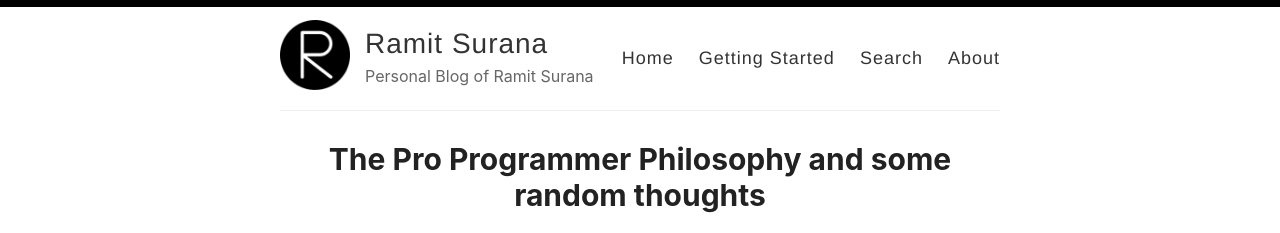
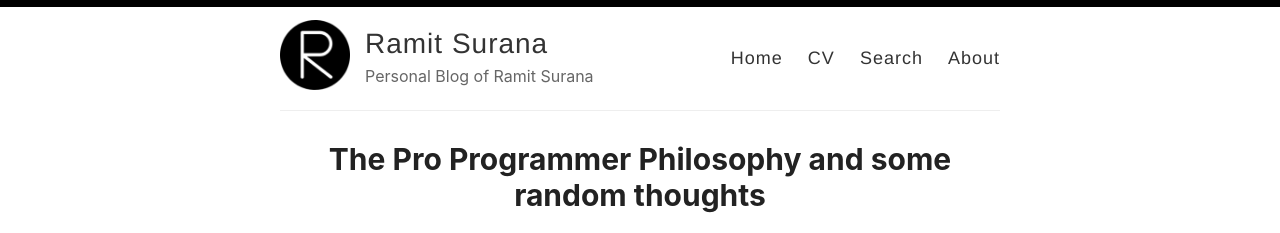
Before and after one commit to ritheshg06/ramitsurana.github.io, a Jekyll site: the page built from index.html, in a window 1280 px wide. Shown: the top 233 px of the page. Built offline with Jekyll 4.4.1, drawn with Linux system fonts in a browser that asks for light colours; the list of posts is cut into pages by our own code.

Commit message:
fix getting started

```diff
--- a/_layouts/default.html
+++ b/_layouts/default.html
@@ -28,7 +28,7 @@
 
             <nav>
               <a href="{{ site.baseurl }}/">Home</a>
-              <a href="{{ site.baseurl }}/getting-started">Getting Started</a>
+              <a href="{{ site.baseurl }}/cv">CV</a>
               <a href="{{ site.baseurl }}/search">Search</a>
               <a href="{{ site.baseurl }}/about">About</a>
             </nav>
```
